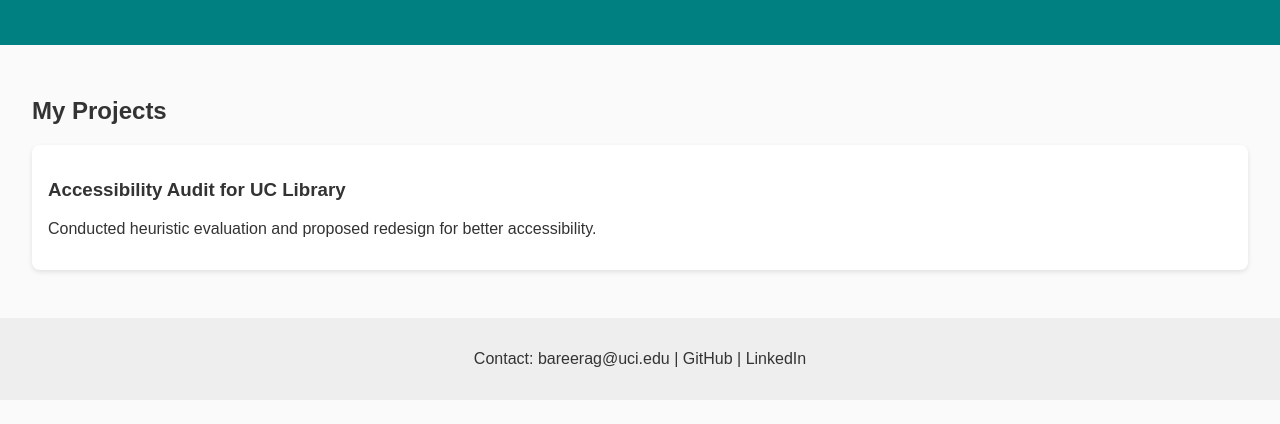
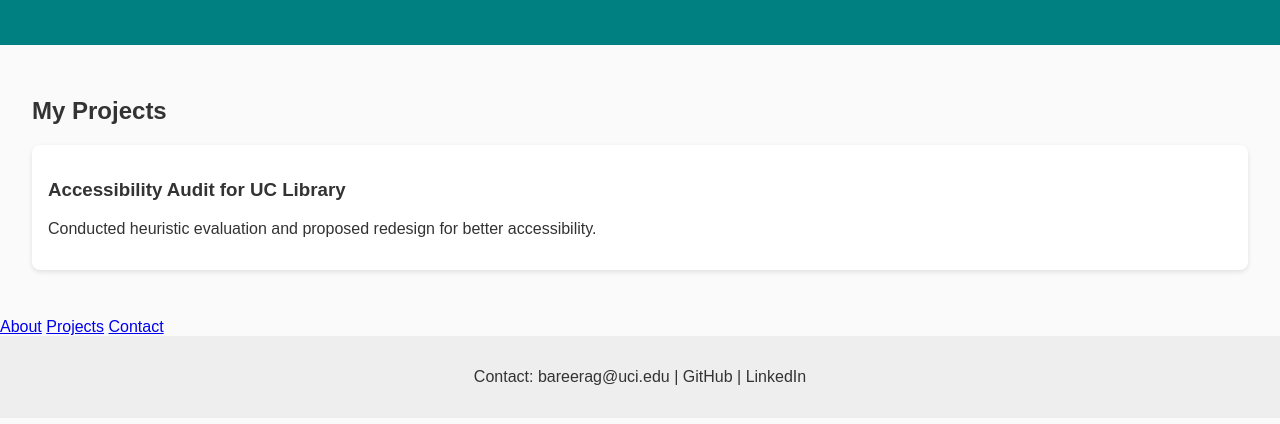
Before and after one commit to bareera-g/Bareera_Gulraiz, a plain HTML site: page index.html in a window 1280 px wide. Shown: the part 134-558 px from the top of the page. Drawn offline with Linux system fonts and the light colour scheme.

Commit message:
Adding smooth scroll navigation

```diff
--- a/index.html
+++ b/index.html
@@ -21,6 +21,13 @@
     <!-- Add more projects here -->
   </section>
 
+  <nav>
+    <a href="#about">About</a>
+    <a href="#projects">Projects</a>
+    <a href="#contact">Contact</a>
+  </nav>
+
+
   <footer>
     <p>Contact: bareerag@uci.edu | GitHub | LinkedIn</p>
   </footer>
--- a/style.css
+++ b/style.css
@@ -30,3 +30,7 @@ body {
     padding: 1rem;
     background: #eee;
   }
+
+  html {
+    scroll-behavior: smooth;
+  }
```
